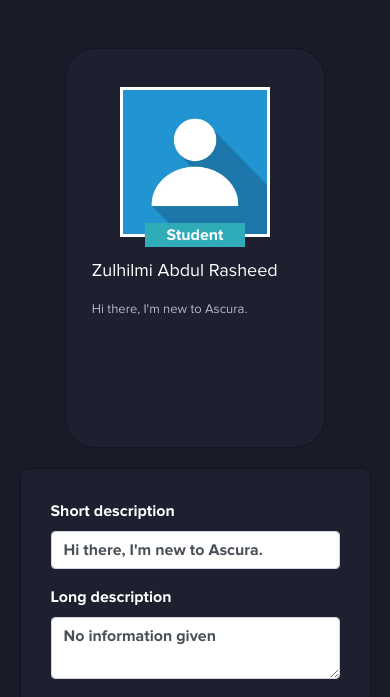
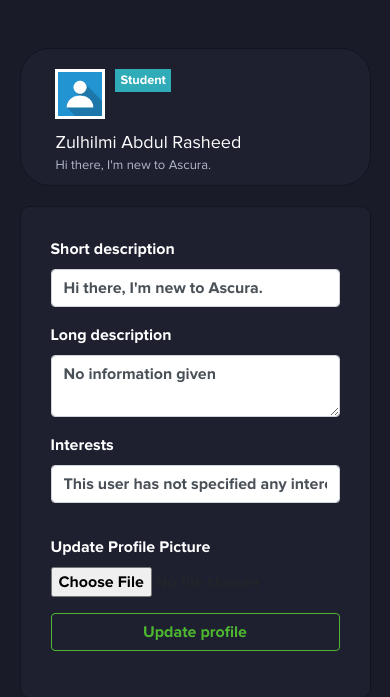
Before and after one commit to divinecrnx/project-ascura, a Flask app: page /account in a window 390 px wide. Shown: the part 68-765 px from the top of the page. Run offline with Flask 2, Linux system fonts and the light colour scheme; a user stored in the database is signed in; data comes from the database, SQL or seed files in the repository; some libraries are stand-ins or nearby versions.

Commit message:
- Responsive tweaks

```diff
--- a/ascura/static/css/mq.css
+++ b/ascura/static/css/mq.css
@@ -123,4 +123,54 @@
     #school-list {
         padding: 10px;
     }
+    .profile-row {
+        display: block;
+    }
+    .profile-container {
+        height: max-content;
+        width: 100%;
+    }
+    .profile-pic {
+        padding-top: 0;
+        width: max-content;
+        margin-right: auto;
+    }
+    .profile-pic > img {
+        width: 50px;
+        height: 50px;
+    }
+    .school-role {
+        width: max-content;
+        height: max-content;
+        position: relative;
+        bottom: 0;
+        margin-left: 10px;
+        font-size: 0.8rem;
+        padding: 2px 5px;
+    }
+    .top-container {
+        width: 80%;
+        margin-left: auto;
+        margin-right: auto;
+        margin-top: 20px;
+    }
+    .mid-container {
+        width: 80%;
+        margin: 10px auto 10px;
+    }
+    .bottom-container {
+        position: relative;
+        bottom: 0;
+        margin-bottom: 20px;
+    }
+    .bottom-container > a {
+        padding: 5px;
+    }
+    .user-name {
+        margin-bottom: 0;
+    }
+    .short-desc {
+        margin-top: 0;
+        margin-bottom: 0;
+    }
 }
```
